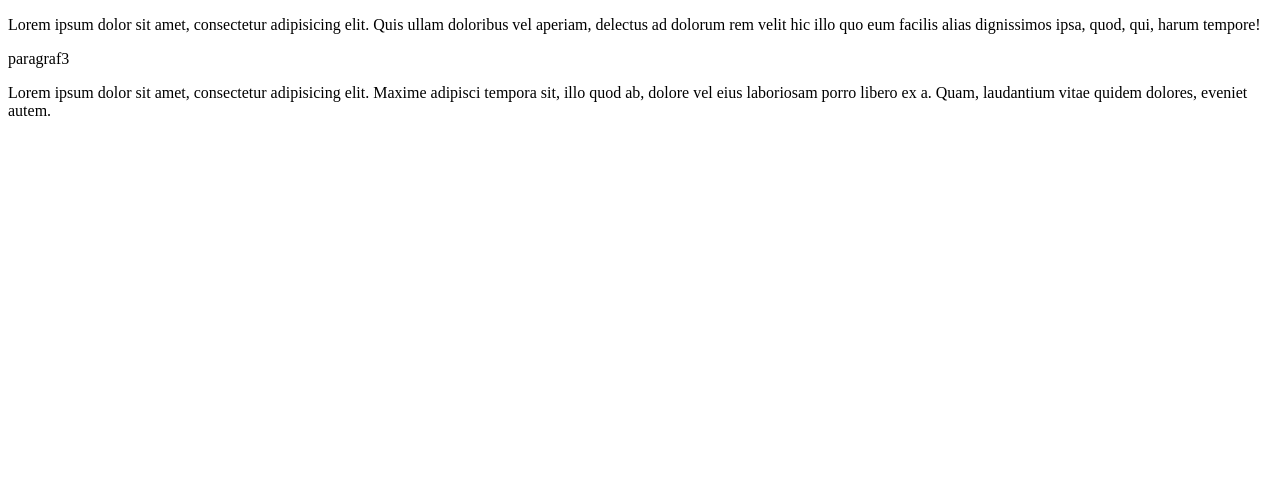
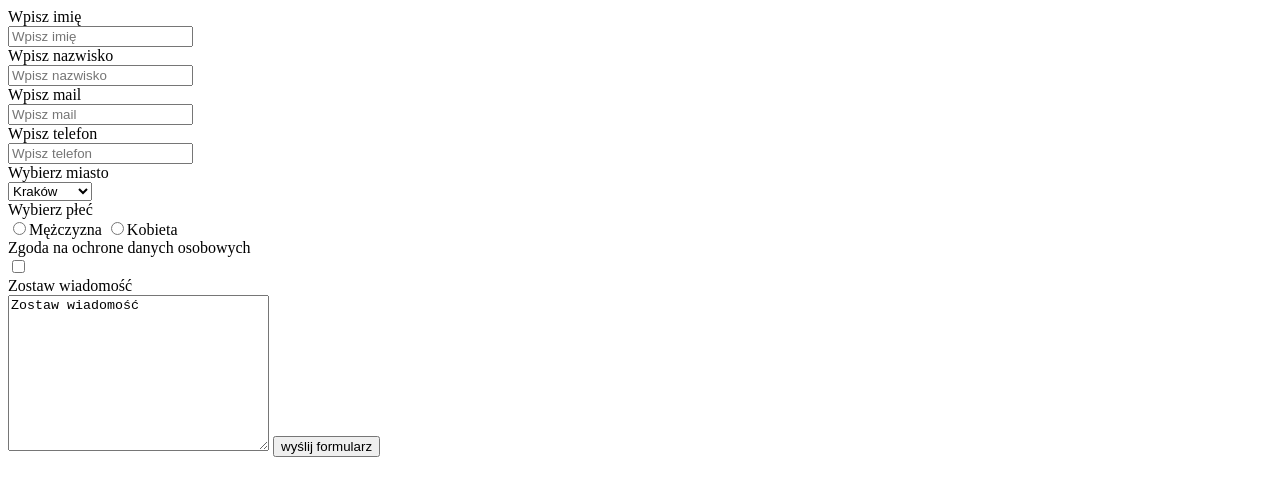
Before and after one commit to grdeniu/gitjestgit, a plain HTML site: page index.html in a window 1280 px wide. Drawn offline with Linux system fonts and the light colour scheme.

Commit message:
fomularz praca domowa

```diff
--- a/index.html
+++ b/index.html
@@ -1,12 +1,37 @@
 <!DOCTYPE html>
 <html lang="en">
+
 <head>
     <meta charset="UTF-8">
     <title>Document</title>
 </head>
+
 <body>
-    <p>Lorem ipsum dolor sit amet, consectetur adipisicing elit. Quis ullam doloribus vel aperiam, delectus ad dolorum rem velit hic illo quo eum facilis alias dignissimos ipsa, quod, qui, harum tempore!</p>
-    <p>paragraf3</p>
-    <p>Lorem ipsum dolor sit amet, consectetur adipisicing elit. Maxime adipisci tempora sit, illo quod ab, dolore vel eius laboriosam porro libero ex a. Quam, laudantium vitae quidem dolores, eveniet autem.</p>
+    <form method="POST" action="https://formspree.io/riplay@op.pl">
+        <label for="name">Wpisz imię</label><br>
+        <input type="text" name="name" id="name" placeholder="Wpisz imię"><br>
+        <label for="surname">Wpisz nazwisko</label><br>
+        <input type="text" name="surname" id="surname" placeholder="Wpisz nazwisko"><br>
+        <label for="mail">Wpisz mail</label><br>
+        <input type="text" name="mail" id="mail" placeholder="Wpisz mail"><br>
+        <label for="tel">Wpisz telefon</label><br>
+        <input type="text" name="tel" id="tel" placeholder="Wpisz telefon"><br>
+        <label for="town">Wybierz miasto</label><br>
+        <select name="town" id="town">
+          <option value="town">Kraków</option>
+          <option value="town">Warszawa</option>
+          <option value="town">Gdańsk</option>
+      </select><br>
+        <label>Wybierz płeć</label><br>
+        <label><input type="radio" name="sex" >Mężczyzna </label>
+        <label><input type="radio" name="sex" >Kobieta</label><br>
+        <label for="data">Zgoda na ochrone danych osobowych</label><br>
+        <input type="checkbox" name="data" id="data"><br>
+        <label for="mg">Zostaw wiadomość</label><br>
+        <textarea name="mg" id="mg" cols="30" rows="10">Zostaw wiadomość</textarea>
+        <input type="submit" value="wyślij formularz">
+    </form>
+
 </body>
+
 </html>
```
Also changed, not shown: index2.html (added, +12 -0 lines).
